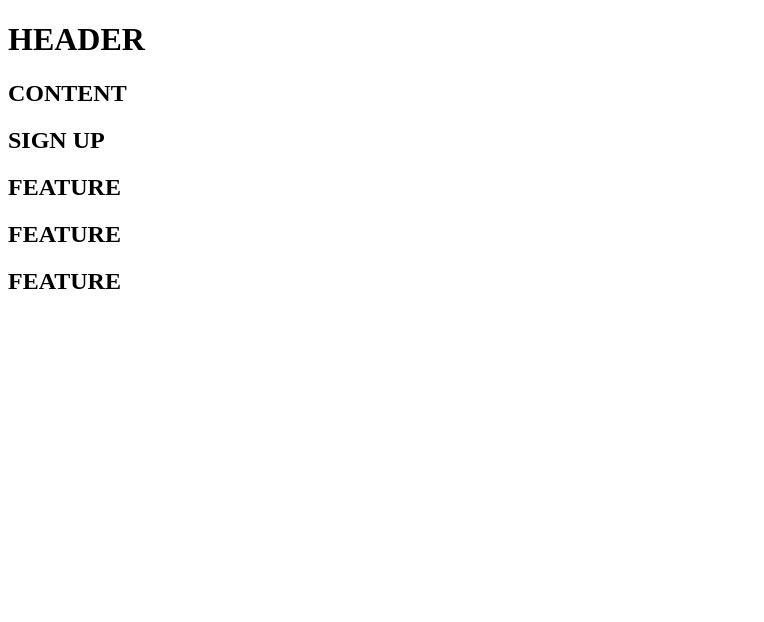
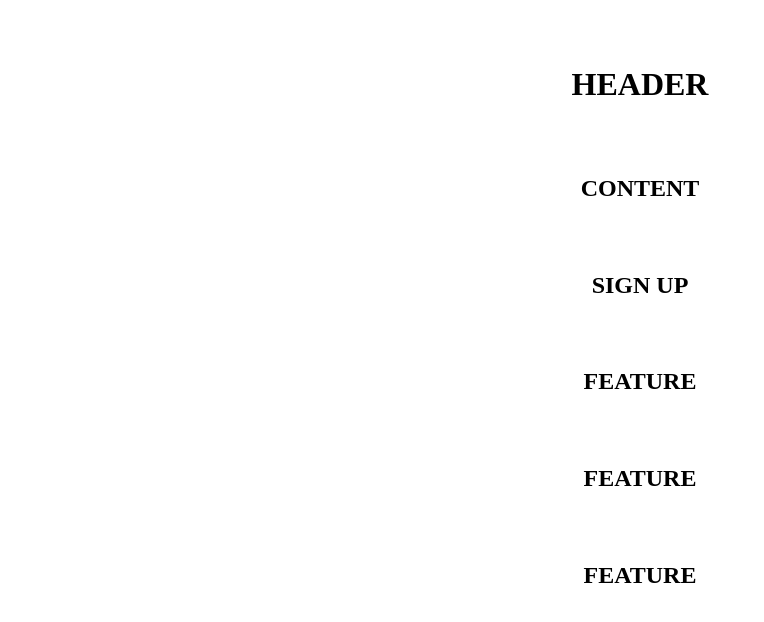
Before and after one commit to JAMK-IT-STUDENT/ttms0400-web-visualisointi-yhteinen-harjoitus-k1559, a plain HTML site: page index.html in a window 1280 px wide. Shown: the whole page, without its empty margins (0-764 px from the left). Drawn offline with Linux system fonts and the light colour scheme.

Commit message:
EDIT index.html AND main.css

```diff
--- a/index.html
+++ b/index.html
@@ -3,6 +3,8 @@
 <head>
     <meta charset=utf-8>
     <title>Yhteinen harjoitustyö</title>
+    <link rel="stylesheet" href="style/main.css">
+    <meta name="viewport" content="width-device-width, initial-scale=1">
 </head>
 <body>
 
--- a/style/main.css
+++ b/style/main.css
@@ -0,0 +1,16 @@
+body {
+    margin: 0;
+}
+
+/* Make EVERYTHING use border-box */
+*, *:before, *:after {
+    -webkit-box-sizing: border-box;
+    -moz-box-sizing: border-box;
+    box-sizing: border-box;
+}
+header, section, nav, main, article {
+    display: block;
+    width: 100vw;
+    padding: 15px;
+    text-align: center;
+}
```
